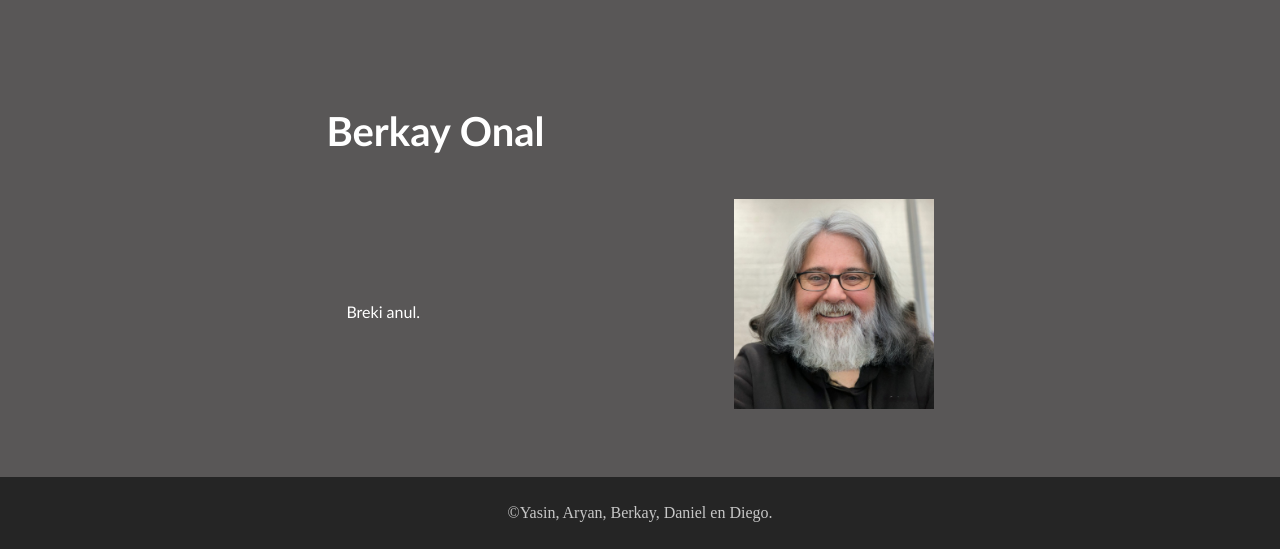
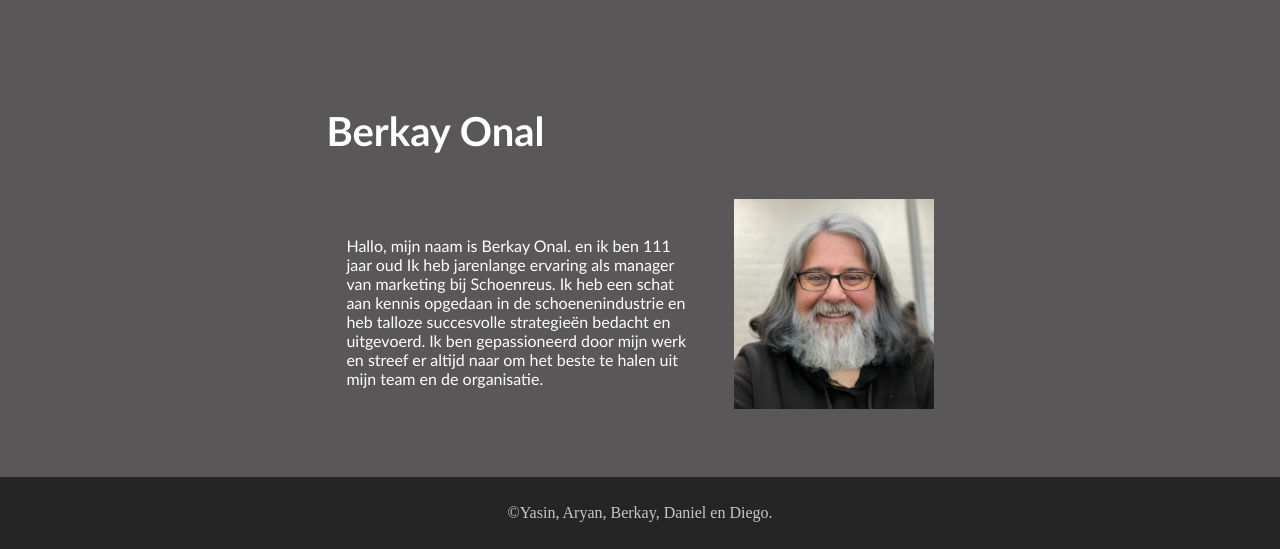
Before and after one commit to YasinCoban123/Project-3-2023, a PHP site: page /overons.php in a window 1280 px wide. Shown: the part 5672-6221 px from the top of the page. Run offline with PHP 8.4, Linux system fonts and the light colour scheme.

Commit message:
berkay text

```diff
--- a/project3/overons.php
+++ b/project3/overons.php
@@ -147,7 +147,9 @@
   <article class="Berkay, over_leden_article">
     <h2>Berkay Onal</h2>
     <div>
-    <p class="OverOnsInfo">Breki anul.</p>
+    <p class="OverOnsInfo">Hallo, mijn naam is Berkay Onal. en ik ben 111 jaar oud
+      Ik heb jarenlange ervaring als manager van marketing bij Schoenreus. Ik heb een schat aan kennis opgedaan in de schoenenindustrie en heb talloze succesvolle strategieën bedacht en uitgevoerd.
+      Ik ben gepassioneerd door mijn werk en streef er altijd naar om het beste te halen uit mijn team en de organisatie.</p>
   <img src="img/fotoberkay.jpeg" alt="">
   </div>
   </article>
```
